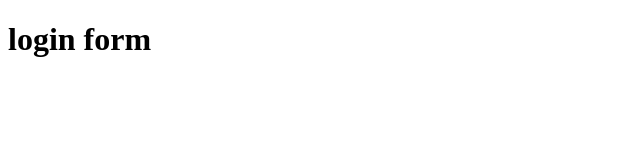
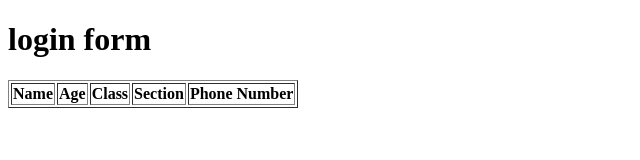
Before and after one commit to qadirbaloch07/class-project, a plain HTML site: page index1.html in a window 1280 px wide. Shown: the whole page, without its empty margins (0-640 px from the left). Drawn offline with Linux system fonts and the light colour scheme.

Commit message:
push new

```diff
--- a/index1.html
+++ b/index1.html
@@ -1,16 +1,41 @@
 <!DOCTYPE html>
 <html lang="en">
+
 <head>
     <meta charset="UTF-8">
     <meta name="viewport" content="width=device-width, initial-scale=1.0">
     <title>baloch1.2</title>
 </head>
+
 <body>
     <h1>
         login form
     </h1>
 
+    </head>
+    <div>
+        <table id="studenttable" border="1">
+            <thead>
+                <tr>
+                    <th>Name</th>
+                    <th>Age</th>
+                    <th>Class</th>
+                    <th>Section</th>
+                    <th>Phone Number</th>
+                </tr>
+            </thead>
+
+            <tbody id="studentbody"></tbody>
+        </table>
+    </div>
 
 
-</body>
+    <body>
+
+
+
+
+
+    </body>
+
 </html>
```
